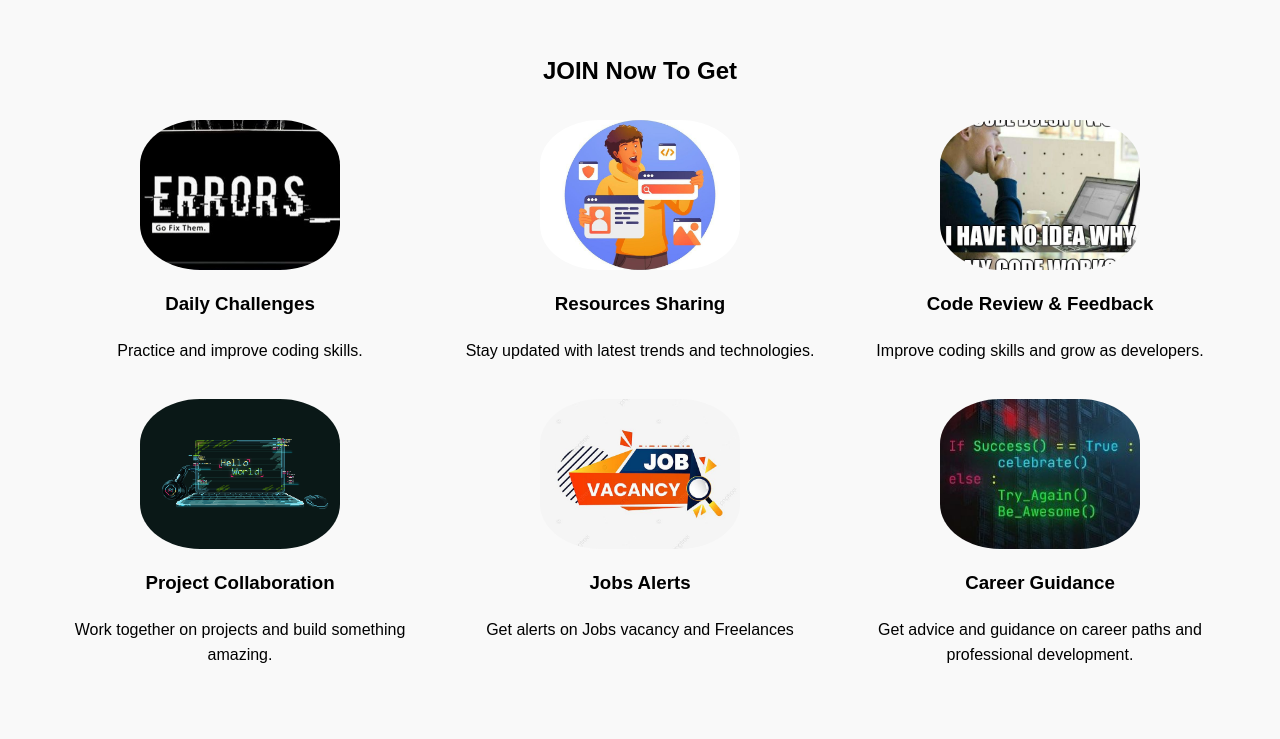
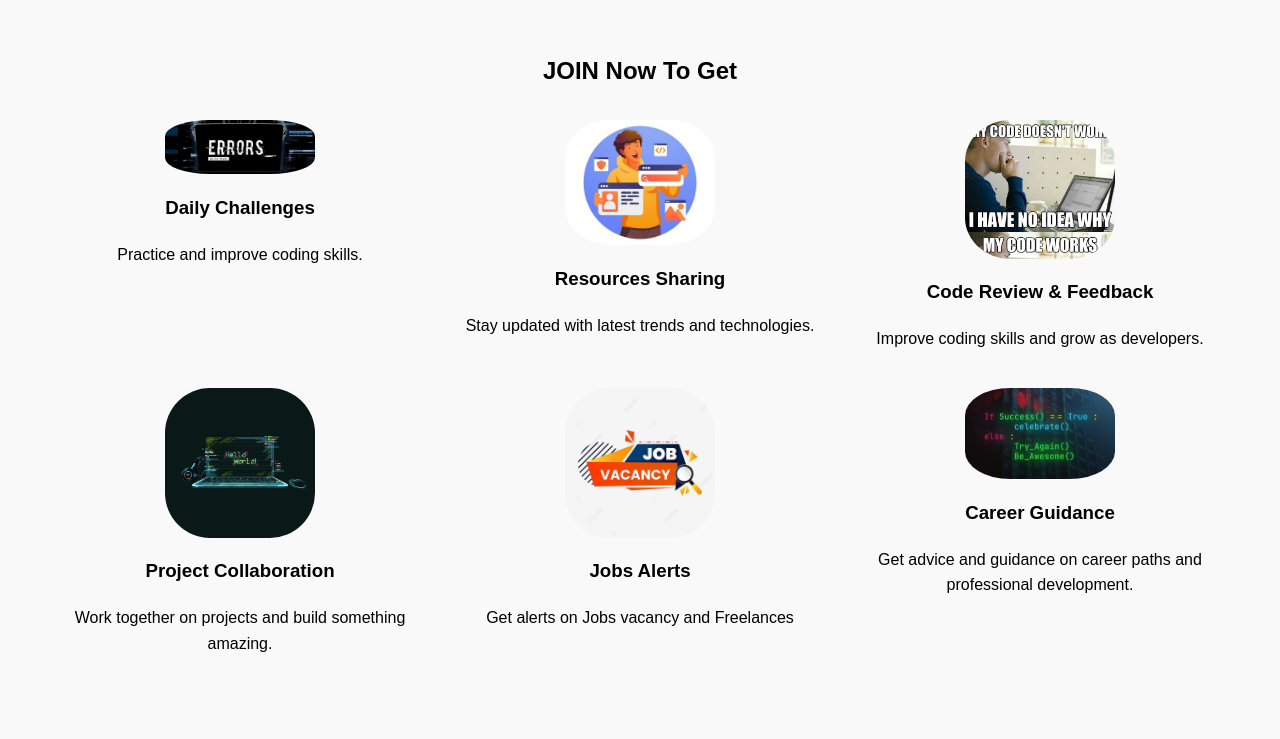
Before and after one commit to AlienQ7/coders, a plain HTML site: page index.html in a window 1280 px wide. Shown: the part 1600-2339 px from the top of the page. Drawn offline with Linux system fonts and the light colour scheme.

Commit message:
Update index.html

```diff
--- a/index.html
+++ b/index.html
@@ -14,8 +14,9 @@
             border-radius: 30%;
         }
         img:not(#specialImage) {
-            width: 200px;
-            height: 150px;how to add circle bqhow to add circle bq
+        max-width: 100%;
+        height: auto;
+        display: block;
         }
 
         .original-size { /*Add class to reset the images*/
```
